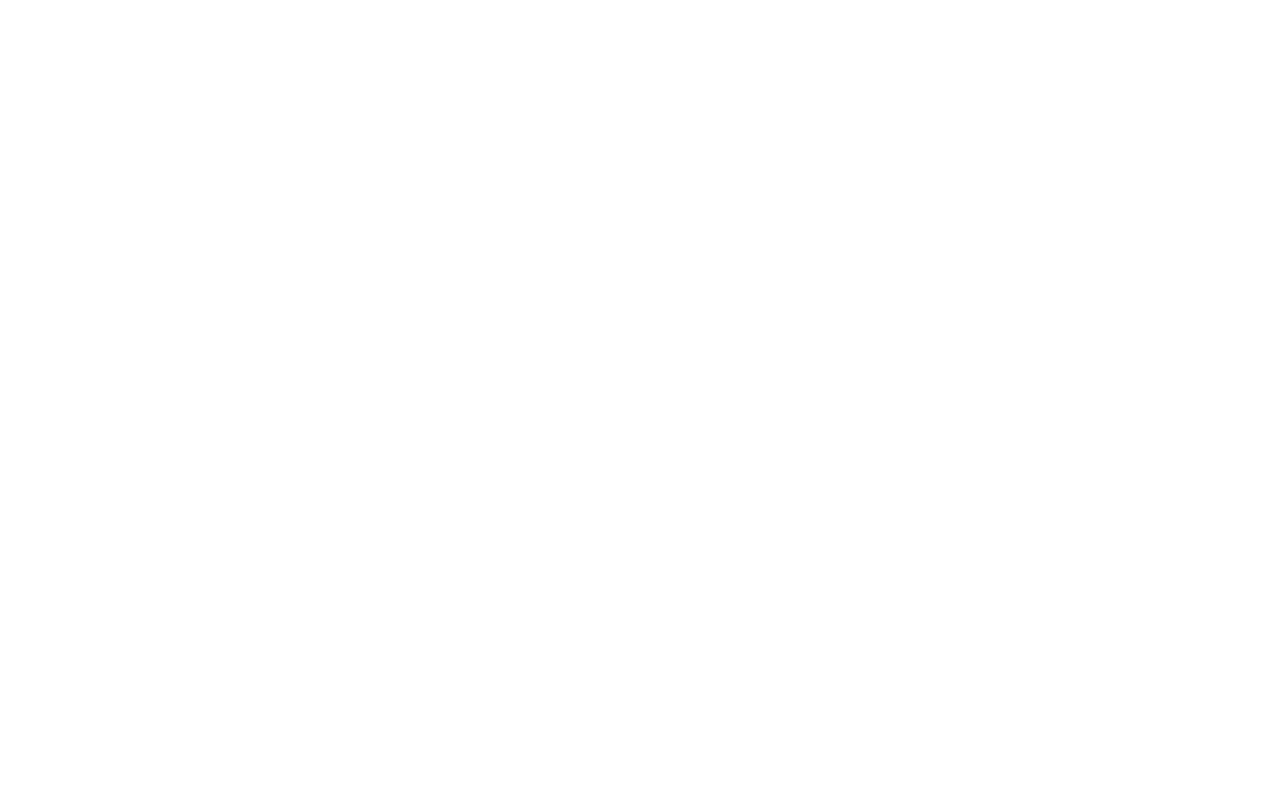
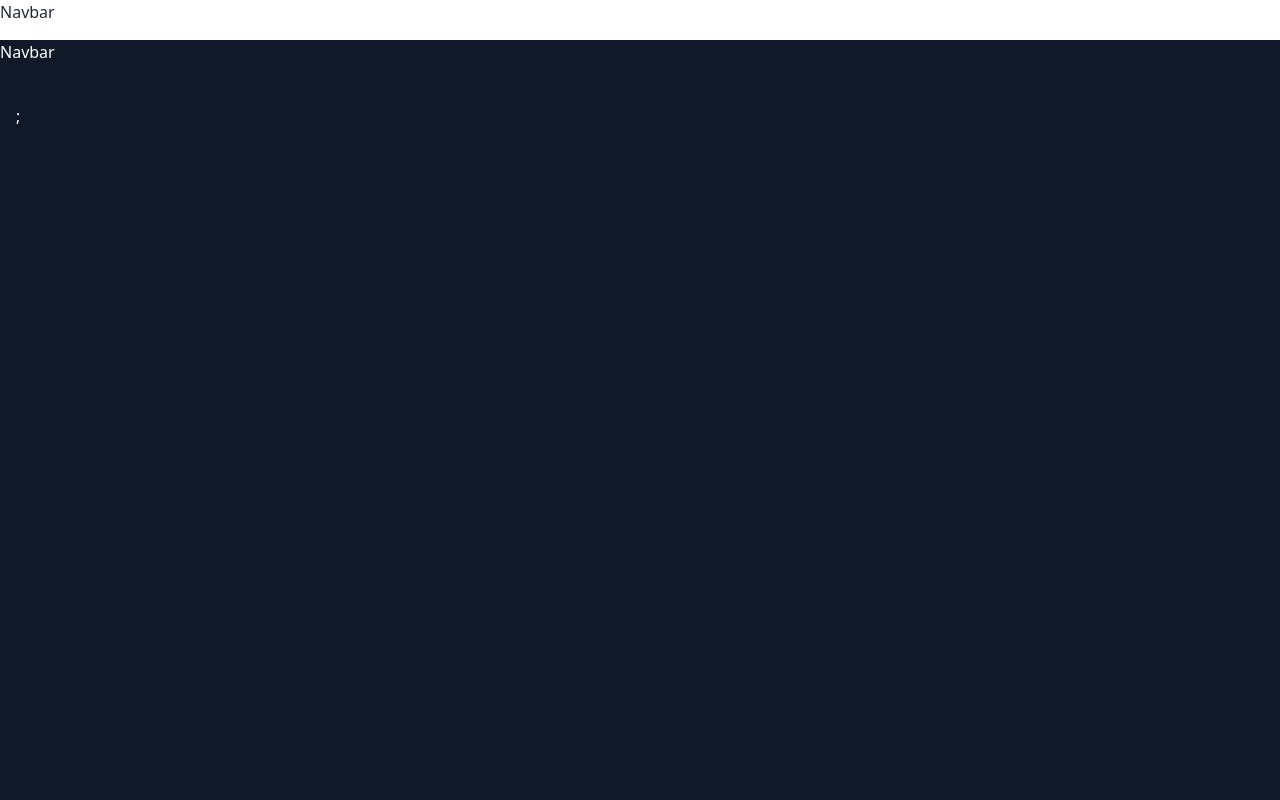
Before and after one commit to MaksimShupta/FullstackBlog_frontend, a React (Vite) app: page /category/1 in a window 1280 px wide. Before the commit this address had no page. Shown: the top 800 px of the page. Built offline with nearby package versions, Linux system fonts and the light colour scheme.

Commit message:
added:components Card, Cards, Categories, CategoryButton, Header

```diff
--- a/src/App.jsx
+++ b/src/App.jsx
@@ -3,10 +3,24 @@
 import CreatePostPage from "./pages/CreatePostPage"; //import CreatePostPage from pages/CreatePostPage
 import PostDetailsPage from "./pages/PostDetailsPage"; //import PostDetailsPage from pages/PostDetailsPage
 import MainLayout from "./layouts/MainLayout"; //import MainLayout from layouts/MainLayout
+import Category from "./pages/Category";
+import { createContext } from "react";
+
+//Context API, for Categories
+const CategoryContext = createContext();
+export const CategoryProvider = ({ children }) => {
+  const categories = ["Fantasy", "Mystery", "Romance", "Science fiction"];
+  return (
+    <CategoryContext.Provider value={{ categories }}>
+      {children}
+    </CategoryContext.Provider>
+  );
+};
 
 function App() {
   return (
     <Router>
+      <CategoryProvider>
         {" "}
         {/* Wrapping everything with Router */}
         <Routes>
@@ -18,10 +32,13 @@
             <Route path="create" element={<CreatePostPage />} />
             {/* post Route */}
             <Route path="post" element={<PostDetailsPage />} />
+            <Route path="category/:category" element={<Category />} />
           </Route>
         </Routes>
+      </CategoryProvider>
     </Router>
   );
 }
 
 export default App;
+export { CategoryContext };
--- /dev/null
+++ b/src/components/Card.jsx
@@ -0,0 +1,52 @@
+import { CategoryContext } from "../App";
+import { useContext } from "react";
+
+const Card = ({
+  itemKey,
+  title,
+  date,
+  category,
+  description,
+  onEdit,
+  onDelete,
+}) => {
+  const { categories } = useContext(CategoryContext);
+  console.log("Card:", itemKey);
+
+  return (
+    <div className="bg-[#282828] text-[#F5F5F5] rounded-xl p-6 border flex flex-col gap-8">
+      <p className="px-4 py-2 bg-[#9E7A67] text-lg rounded-xl font-bold tracking-wider">
+        {title}
+      </p>
+      <div className="flex items-center gap-4">
+        <p className="text-sm">{date}</p>
+      </div>
+      <div className="flex items-center gap-4">
+        <p className="text-sm">{category}</p>
+      </div>
+      <div className="flex items-center gap-4">
+        <p className="text-sm">{description}</p>
+      </div>
+      <div className="flex gap-4 mt-2">
+        <button
+          className="bg-blue-500 text-white px-6 py-2 rounded-full hover:bg-blue-600 w-full md:w-auto"
+          onClick={() => onEdit(itemKey)}
+        >
+          Edit
+        </button>
+        <button
+          className="bg-red-500 text-white px-6 py-2 rounded-full hover:bg-red-600 w-full md:w-auto"
+          onClick={() => {
+            console.log("Deleting item with key:", itemKey);
+            if (itemKey) onDelete(itemKey);
+            else console.error("itemKey is undefined when calling onDelete");
+          }}
+        >
+          Remove
+        </button>
+      </div>
+    </div>
+  );
+};
+
+export default Card;
--- /dev/null
+++ b/src/components/Cards.jsx
@@ -0,0 +1,76 @@
+import { useState, useEffect, useContext } from "react";
+import Card from "../components/Card";
+import { useNavigate } from "react-router";
+import { CategoryContext } from "../App";
+
+//Sketch of cards that will be displayed
+//TODO: Code must be updated and tested
+const Cards = () => {
+  const [cards, setCards] = useState({});
+  const navigate = useNavigate();
+  const [categoryFilter, setCategoryFilter] = useState("");
+  const { categories } = useContext(CategoryContext);
+  const [filteredCards, setFilteredCards] = useState([]);
+
+  const cats = Object.keys(categories || {}).map((key) => ({
+    value: key,
+    label: categories[key],
+  }));
+
+  useEffect(() => {
+    let filtered = Object.values(cards);
+
+    if (categoryFilter) {
+      filtered = filtered.filter((i) => i.category === categoryFilter);
+    }
+    setFilteredCards(filtered);
+  }, [categoryFilter, cards]);
+
+  const onDelete = (key) => {
+    //TODO: update the code later
+    setCards(cards.filter((card) => card.id !== key));
+  };
+
+  const onEdit = (key) => {
+    if (!key) return;
+    navigate(`/edit/${key}`);
+  };
+
+  return (
+    <div>
+      {/* Wrapper to ensure full width */}
+      <div className="flex justify-center w-full">
+        {/* Centered button container */}
+        <div className="flex items-center justify-center gap-6 mb-8 flex-wrap">
+          {cats.map((cat) => (
+            <button
+              key={cat.value}
+              onClick={() => setCategoryFilter(cat.label)}
+              className="flex items-center bg-white-500 text-white px-4 py-2 rounded-lg hover:bg-white transition"
+            ></button>
+          ))}
+        </div>
+      </div>
+
+      {/* Notes List */}
+      <div
+        id="items-list"
+        className="grid grid-cols-1 sm:grid-cols-2 md:grid-cols-3 gap-8 max-w-7xl mx-auto px-4"
+      >
+        {filteredCards.map((item) => (
+          <Card
+            itemKey={item.id}
+            title={item.title}
+            date={item.date}
+            category={item.category}
+            description={item.description}
+            onEdit={() => onEdit(item.id)}
+            onDelete={() => onDelete(item.id)}
+          />
+        ))}
+      </div>
+    </div>
+  );
+};
+
+export default Cards;
--- /dev/null
+++ b/src/components/Categories.jsx
@@ -0,0 +1,19 @@
+import CategoryButton from "../components/CategoryButton";
+import { useContext } from "react";
+import { CategoryContext } from "../App";
+
+const Categories = () => {
+  const { categories } = useContext(CategoryContext);
+  return (
+    <div
+      id="cat-list"
+      className="grid grid-cols-1 sm:grid-cols-2 md:grid-cols-4 gap-8 max-w-7xl mx-auto px-4"
+    >
+      {categories.map((item, index) => (
+        <CategoryButton key={index} cat={item} />
+      ))}
+    </div>
+  );
+};
+
+export default Categories;
--- /dev/null
+++ b/src/components/CategoryButton.jsx
@@ -0,0 +1,24 @@
+import { useNavigate } from "react-router";
+import { useContext, useState } from "react";
+import { CategoryContext } from "../App";
+
+const CategoryButton = ({ cat }) => {
+  const navigate = useNavigate();
+
+  const { categories } = useContext(CategoryContext);
+  console.log("Category button:", categories);
+  console.log("cat:", cat);
+
+  const handleClick = () => {
+    navigate(`/category/${cat}`); // Navigate to category page
+  };
+
+  return (
+    <button
+      onClick={handleClick}
+      className="bg-white-500 text-white px-4 py-2 rounded-lg hover:bg-white transition"
+    ></button>
+  );
+};
+
+export default CategoryButton;
--- /dev/null
+++ b/src/components/Header.jsx
@@ -0,0 +1,12 @@
+import Categories from "./Categories";
+const Header = () => {
+  return (
+    <>
+      <div className="container mx-auto px-4 py-3 flex justify-between items-center">
+        <Categories />
+      </div>
+    </>
+  );
+};
+
+export default Header;
--- /dev/null
+++ b/src/pages/Category.jsx
@@ -0,0 +1,28 @@
+import { useParams } from "react-router";
+import { useState } from "react";
+import Navbar from "../components/Navbar";
+import Header from "../components/Header";
+
+const Category = () => {
+  const { category } = useParams(); // Get category name from URL
+  const [items, setItems] = useState([]);
+
+  const filteredResult = items.map((e) => e.Category);
+  return (
+    <div className="bg-gray-900 text-white min-h-screen">
+      <Navbar />
+      <Header />
+      <div
+        id="items-list"
+        className="grid grid-cols-1 sm:grid-cols-2 md:grid-cols-3 gap-8 max-w-7xl mx-auto px-4"
+      >
+        {filteredResult.map((item) => (
+          <Card key={item.id} item={item} />
+        ))}
+        ;
+      </div>
+    </div>
+  );
+};
+
+export default Category;
--- a/src/pages/HomePage.jsx
+++ b/src/pages/HomePage.jsx
@@ -1,5 +1,17 @@
+import Navbar from "../components/Navbar";
+import Footer from "../components/Footer";
+import Cards from "../components/Cards";
+import { useState } from "react";
+
 const HomePage = () => {
-  return <div>Home</div>;
+  return (
+    <div className="flex flex-col bg-gray-900 text-white min-h-screen">
+      <Navbar />
+      <main className="flex-grow container mx-auto p-4">
+        <Cards />
+      </main>
+    </div>
+  );
 };
 
 export default HomePage;
```
Lines whose indentation alone changed are shown as unchanged.
